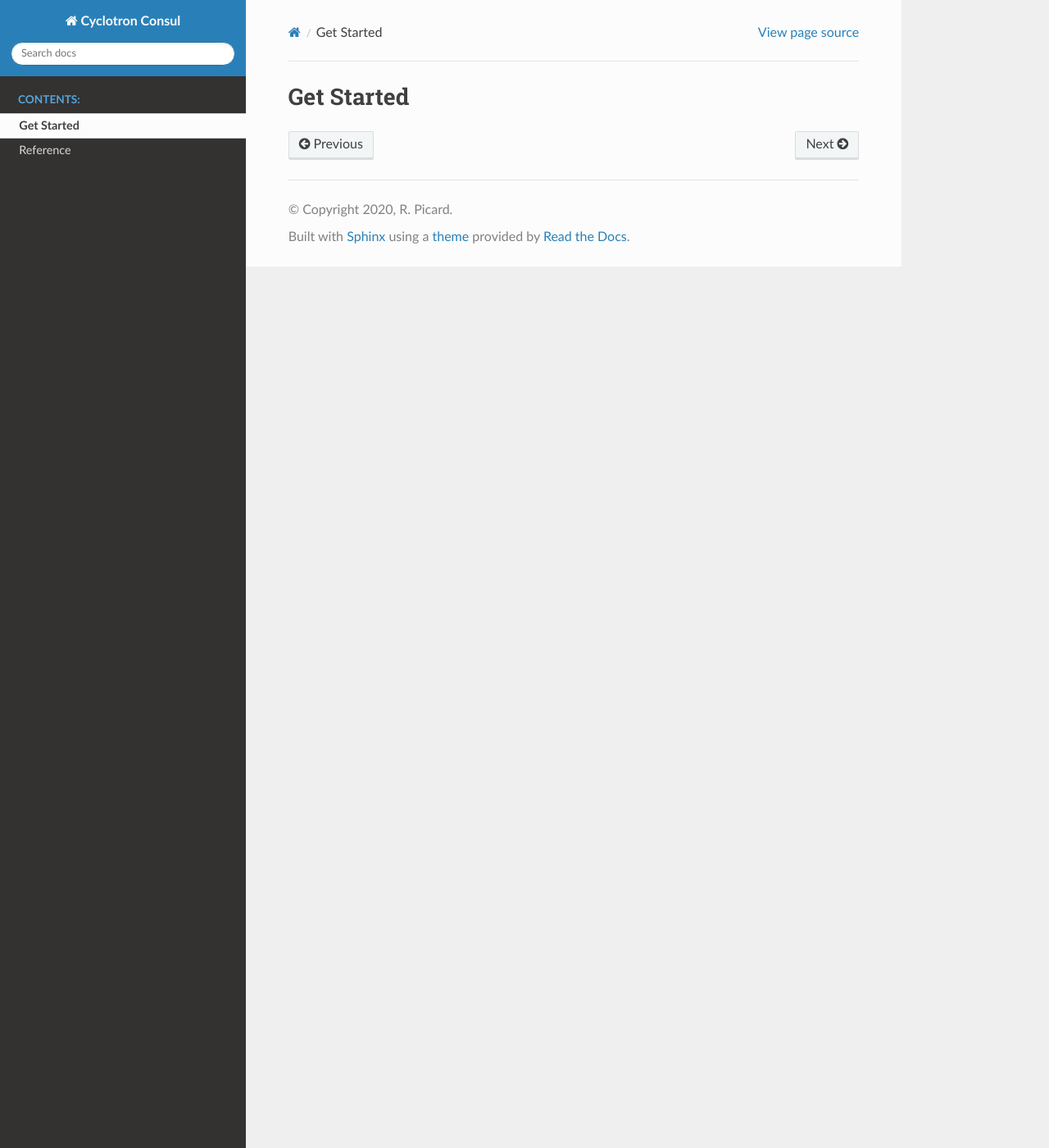
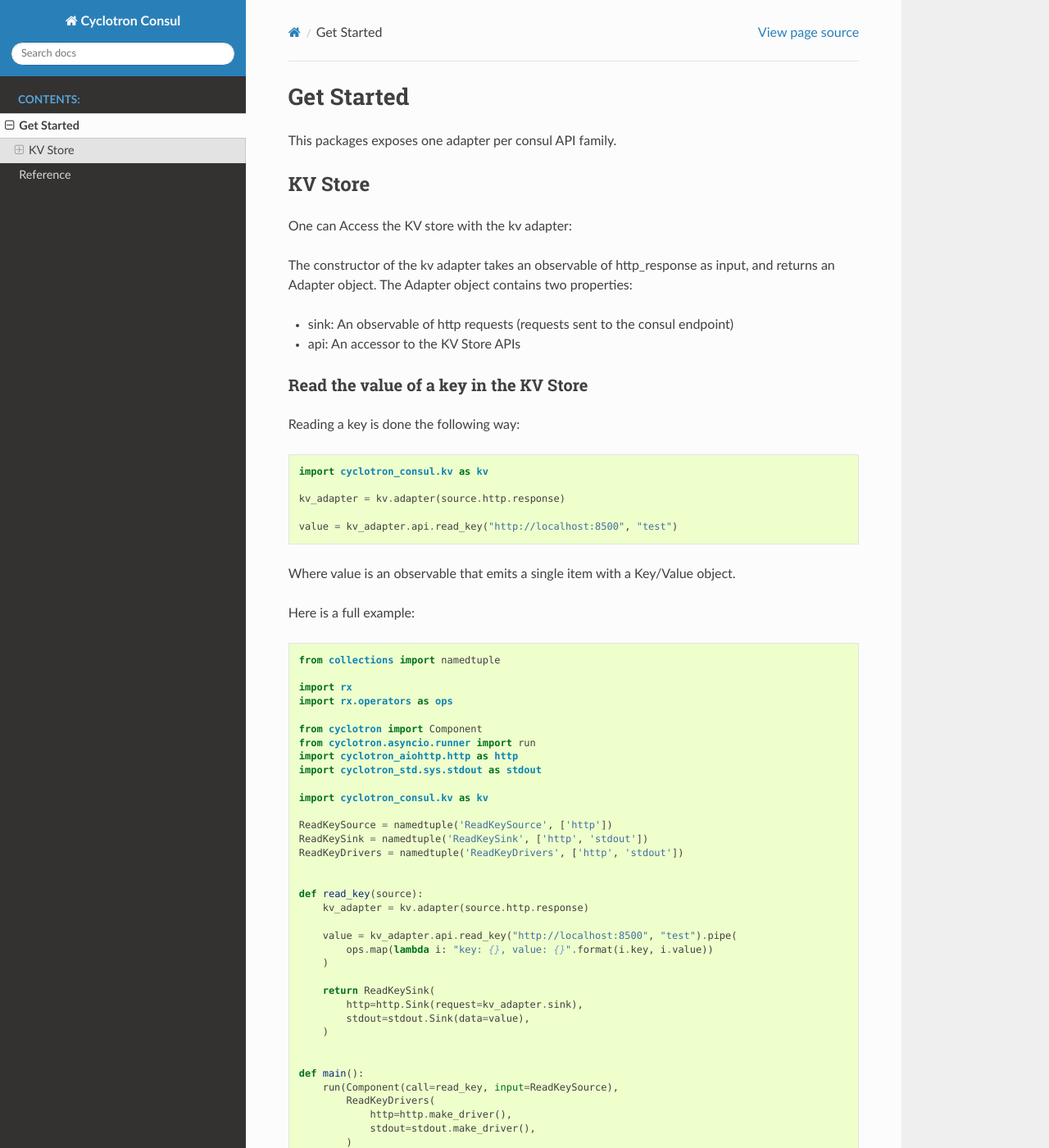
Before and after one commit to MainRo/cyclotron-consul, a Sphinx documentation site: the page built from docs/get_started.rst, in a window 1280 px wide and 1400 px high. Shown: the whole window at 82% size. Built offline with Sphinx 7.4.7 and the Read the Docs theme 2.0.0, drawn with Linux system fonts in a browser that asks for light colours; some of the changed text lies outside the part shown.

Commit message:
initial doc

```diff
--- a/README.rst
+++ b/README.rst
@@ -16,5 +16,11 @@ Consul support for Cyclotron
 Key Features
 ============
 
+This is a `consul <https://www.consul.io/>`__ driver for cyclotron. For now only
+the KV Store API is exposed. The KV Adapter exposes an API to read and monitor
+key/value content.
+
 Getting started
 ===============
+
+See the examples directory for usage.
--- a/docs/conf.py
+++ b/docs/conf.py
@@ -45,9 +45,9 @@ extensions = [
     'sphinxcontrib_dooble',
 ]
 
-autodoc_default_options = {
-     'imported-members': True,
-}
+#autodoc_default_options = {
+#     'imported-members': True,
+#}
 
 # Add any paths that contain templates here, relative to this directory.
 templates_path = ['_templates']
--- a/docs/get_started.rst
+++ b/docs/get_started.rst
@@ -1,2 +1,147 @@
 Get Started
 ============
+
+This packages exposes one adapter per consul API family.
+
+KV Store
+---------
+
+One can Access the KV store with the kv adapter:
+
+.. code: python
+
+    import cyclotron_consul.kv as kv
+
+    kv_adapter = kv.adapter(http_response)
+
+The constructor of the kv adapter takes an observable of http_response as input,
+and returns an Adapter object. The Adapter object contains two properties:
+
+* sink: An observable of http requests (requests sent to the consul endpoint)
+* api: An accessor to the KV Store APIs
+
+
+Read the value of a key in the KV Store
+........................................
+
+Reading a key is done the following way:
+
+.. code:: python
+
+    import cyclotron_consul.kv as kv
+
+    kv_adapter = kv.adapter(source.http.response)
+
+    value = kv_adapter.api.read_key("http://localhost:8500", "test")
+
+Where value is an observable that emits a single item with a Key/Value object.
+
+Here is a full example:
+
+.. code:: python
+
+    from collections import namedtuple
+
+    import rx
+    import rx.operators as ops
+
+    from cyclotron import Component
+    from cyclotron.asyncio.runner import run
+    import cyclotron_aiohttp.http as http
+    import cyclotron_std.sys.stdout as stdout
+
+    import cyclotron_consul.kv as kv
+
+    ReadKeySource = namedtuple('ReadKeySource', ['http'])
+    ReadKeySink = namedtuple('ReadKeySink', ['http', 'stdout'])
+    ReadKeyDrivers = namedtuple('ReadKeyDrivers', ['http', 'stdout'])
+
+
+    def read_key(source):
+        kv_adapter = kv.adapter(source.http.response)
+
+        value = kv_adapter.api.read_key("http://localhost:8500", "test").pipe(
+            ops.map(lambda i: "key: {}, value: {}".format(i.key, i.value))
+        )
+
+        return ReadKeySink(
+            http=http.Sink(request=kv_adapter.sink),
+            stdout=stdout.Sink(data=value),
+        )
+
+
+    def main():
+        run(Component(call=read_key, input=ReadKeySource),
+            ReadKeyDrivers(
+                http=http.make_driver(),
+                stdout=stdout.make_driver(),
+            )
+        )
+
+
+    if __name__ == '__main__':
+        main()
+
+
+Watch the value of a key in the KV Store
+........................................
+
+This is similar to reading a key, except that the result observable emits a new
+items each time the value of the key changes:
+
+.. code:: python
+
+    import cyclotron_consul.kv as kv
+
+    kv_adapter = kv.adapter(source.http.response)
+
+    value = kv_adapter.api.watch_key("http://localhost:8500", "test")
+
+Where value is an observable that emits an item with a Key/Value object each
+time the value of the key is updated on consul.
+
+Here is a full example:
+
+.. code:: python
+
+    from collections import namedtuple
+
+    import rx
+    import rx.operators as ops
+
+    from cyclotron import Component
+    from cyclotron.asyncio.runner import run
+    import cyclotron_aiohttp.http as http
+    import cyclotron_std.sys.stdout as stdout
+
+    import cyclotron_consul.kv as kv
+
+    ReadKeySource = namedtuple('ReadKeySource', ['http'])
+    ReadKeySink = namedtuple('ReadKeySink', ['http', 'stdout'])
+    ReadKeyDrivers = namedtuple('ReadKeyDrivers', ['http', 'stdout'])
+
+
+    def read_key(source):
+        kv_adapter = kv.adapter(source.http.response)
+
+        value = kv_adapter.api.watch_key("http://localhost:8500", "test").pipe(
+            ops.map(lambda i: "key: {}, value: {}".format(i.key, i.value)),
+        )
+
+        return ReadKeySink(
+            http=http.Sink(request=kv_adapter.sink),
+            stdout=stdout.Sink(data=value),
+        )
+
+
+    def main():
+        run(Component(call=read_key, input=ReadKeySource),
+            ReadKeyDrivers(
+                http=http.make_driver(),
+                stdout=stdout.make_driver(),
+            )
+        )
+
+
+    if __name__ == '__main__':
+        main()
```
